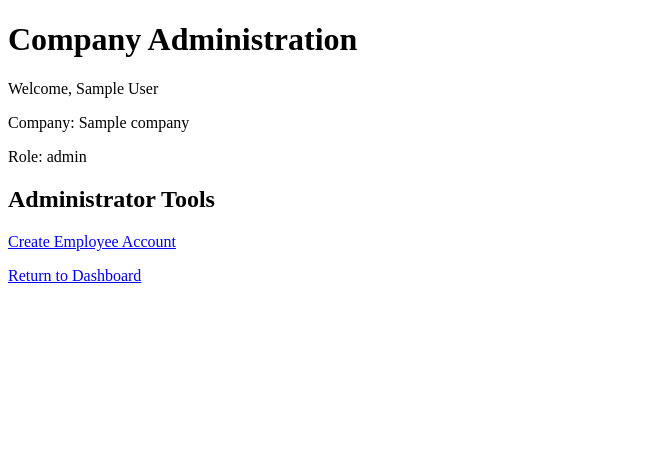
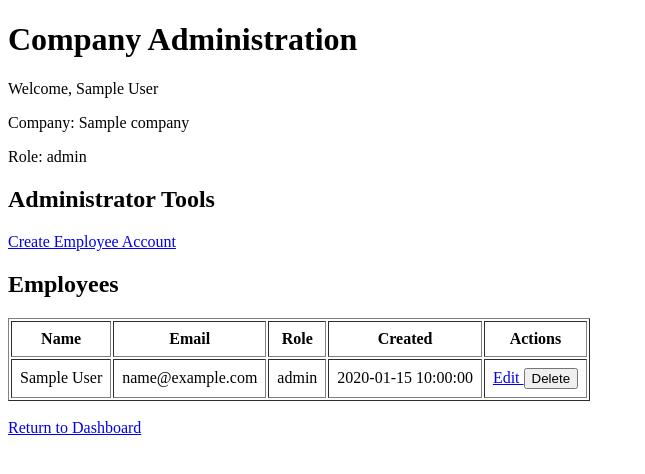
Before and after one commit to kkenM/RepRequest, a Flask app: template templates/admin.html in a window 1280 px wide. Shown: the top 474 px of the page, without its empty margins (0-645 px from the left). Run offline with Flask 3, Linux system fonts and the light colour scheme; the template is opened without the code that fills it: values that come from a table or form of the project are taken from there, others are empty; a user stored in the database is signed in; tables that the repository leaves empty hold one stand-in row (values such as "Sample post").

Commit message:
Implemented employee management/editor

```diff
--- a/app.py
+++ b/app.py
@@ -187,7 +187,18 @@
 @app.route("/admin")
 @role_required(User.ROLE_COMPANY_ADMIN)
 def admin():
-    return render_template("admin.html")
+
+    # Retrieve employees belonging only to the currently
+    # logged-in administrator's company
+    employees = User.query.filter(
+        User.company_id == current_user.company_id,
+        User.role.in_(User.EMPLOYEE_ROLES)
+    ).order_by(
+        User.last_name,
+        User.first_name,
+    ).all()
+
+    return render_template("admin.html", employees=employees)
 
 
 @app.route("/admin/employees/create", methods=["GET", "POST"])
@@ -218,13 +229,8 @@
             error="All fields are required."
         )
 
-    # Only these two roles may be created here
-    allowed_roles = {
-        User.ROLE_EMPLOYEE_CREW,
-        User.ROLE_EMPLOYEE_TECHNICIAN
-    }
 
-    if role not in allowed_roles:
+    if role not in User.EMPLOYEE_ROLES:
         return render_template(
             "create_employee.html",
             error="Invalid employee role."
@@ -261,6 +267,108 @@
 
     return redirect(url_for("admin"))
 
+@app.route("/admin/employees/<int:employee_id>/edit", methods=["GET", "POST"])
+@role_required(User.ROLE_COMPANY_ADMIN)
+def edit_employee(employee_id):
+    # Find the employee, but only if they belong
+    # to the current administrator's company
+    employee = User.query.filter(
+        User.id == employee_id,
+        User.company_id == current_user.company_id,
+        User.role.in_(User.EMPLOYEE_ROLES)
+    ).first_or_404()
+
+    # Display edit form
+    if request.method == "GET":
+        return render_template(
+            "edit_employee.html",
+            employee=employee
+        )
+
+    # Retrieve updated information
+    first_name = request.form["first_name"].strip()
+    last_name = request.form["last_name"].strip()
+    email = request.form["email"].strip().lower()
+    role = request.form["role"]
+
+    # Validate required fields
+    if (
+            not first_name
+            or not last_name
+            or not email
+            or not role
+    ):
+        return render_template(
+            "edit_employee.html",
+            employee=employee,
+            error="All fields are required."
+        )
+
+    # Only employee roles are permitted
+    if role not in User.EMPLOYEE_ROLES:
+        return render_template(
+            "edit_employee.html",
+            employee=employee,
+            error="Invalid employee role."
+        )
+
+    # Check whether another user already has this email
+    existing_user = User.query.filter(
+        User.email == email,
+        User.id != employee.id
+    ).first()
+
+    if existing_user:
+        return render_template(
+            "edit_employee.html",
+            employee=employee,
+            error="An account with that email already exists."
+        )
+
+    # Update employee information
+    employee.first_name = first_name
+    employee.last_name = last_name
+    employee.email = email
+    employee.role = role
+
+    db.session.commit()
+
+    flash(
+        "Employee account updated successfully.",
+        "success"
+    )
+
+    return redirect(url_for("admin"))
+
+@app.route(
+    "/admin/employees/<int:employee_id>/delete",
+    methods=["POST"]
+)
+@role_required(User.ROLE_COMPANY_ADMIN)
+def delete_employee(employee_id):
+
+    # Only retrieve employees belonging to
+    # the current administrator's company
+    employee = User.query.filter(
+        User.id == employee_id,
+        User.company_id == current_user.company_id,
+        User.role.in_(User.EMPLOYEE_ROLES)
+    ).first_or_404()
+
+    employee_name = (
+        f"{employee.first_name} "
+        f"{employee.last_name}"
+    )
+
+    db.session.delete(employee)
+    db.session.commit()
+
+    flash(
+        f"{employee_name} was deleted successfully.",
+        "success"
+    )
+
+    return redirect(url_for("admin"))
 
 @app.errorhandler(403)
 def forbidden(error):
--- a/models.py
+++ b/models.py
@@ -39,6 +39,12 @@
     ROLE_COMPANY_ADMIN = "company-admin"
     ROLE_EMPLOYEE_CREW = "employee-crew"
     ROLE_EMPLOYEE_TECHNICIAN = "employee-technician"
+
+    # Assignable employee roles
+    EMPLOYEE_ROLES = (
+        ROLE_EMPLOYEE_CREW,
+        ROLE_EMPLOYEE_TECHNICIAN,
+    )
 
     # Unique ID for each user
     id = db.Column(
--- a/templates/admin.html
+++ b/templates/admin.html
@@ -42,11 +42,94 @@
         </a>
     </p>
 
-    <p>
+    <h2>Employees</h2>
+
+    {% if employees %}
+
+        <table border="1" cellpadding="8">
+
+            <thead>
+                <tr>
+                    <th>Name</th>
+                    <th>Email</th>
+                    <th>Role</th>
+                    <th>Created</th>
+                    <th>Actions</th>
+                </tr>
+            </thead>
+
+            <tbody>
+
+                {% for employee in employees %}
+
+                    <tr>
+
+                        <td>
+                            {{ employee.first_name }}
+                            {{ employee.last_name }}
+                        </td>
+
+                        <td>
+                            {{ employee.email }}
+                        </td>
+
+                        <td>
+                            {{ employee.role }}
+                        </td>
+
+                        <td>
+                            {{ employee.created_at }}
+                        </td>
+
+                        <td>
+
+                            <a href="{{ url_for(
+                                    'edit_employee',
+                                    employee_id=employee.id
+                                    ) }}"> Edit
+                            </a>
+
+                            <form
+                                method="POST"
+                                action="{{ url_for(
+                                    'delete_employee',
+                                    employee_id=employee.id
+                                ) }}"
+                                style="display: inline;"
+                                onsubmit="return confirm(
+                                    'Are you sure you want to delete this employee?'
+                                );"
+                            >
+
+                                <button type="submit">
+                                    Delete
+                                </button>
+
+                            </form>
+
+                        </td>
+
+                    </tr>
+
+                {% endfor %}
+
+            </tbody>
+
+        </table>
+
+    {% else %}
+
+        <p>
+            No employee accounts have been created yet.
+        </p>
+
+    {% endif %}
+
+    <br>
+
         <a href="{{ url_for('dashboard') }}">
             Return to Dashboard
         </a>
-    </p>
 
 </body>
 
```
Also changed, not shown: templates/edit_employee.html (added, +108 -0 lines).
